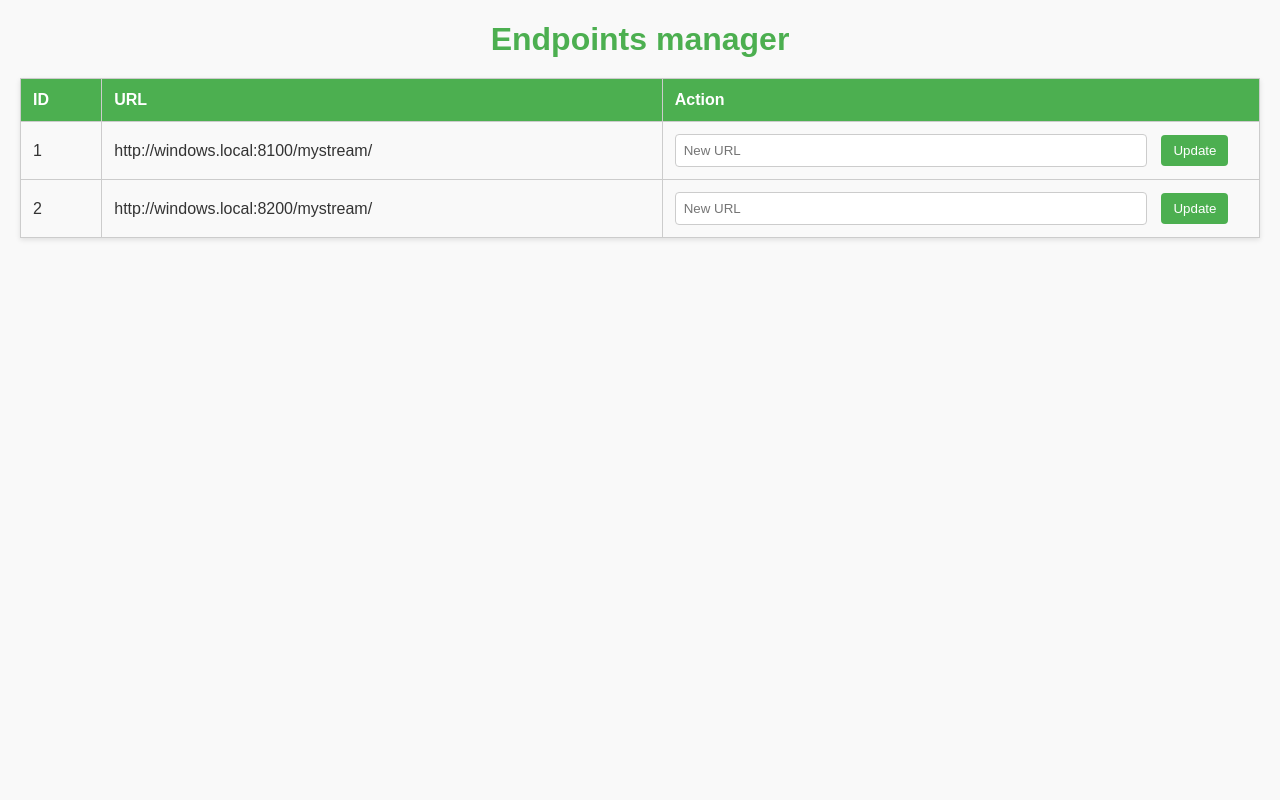
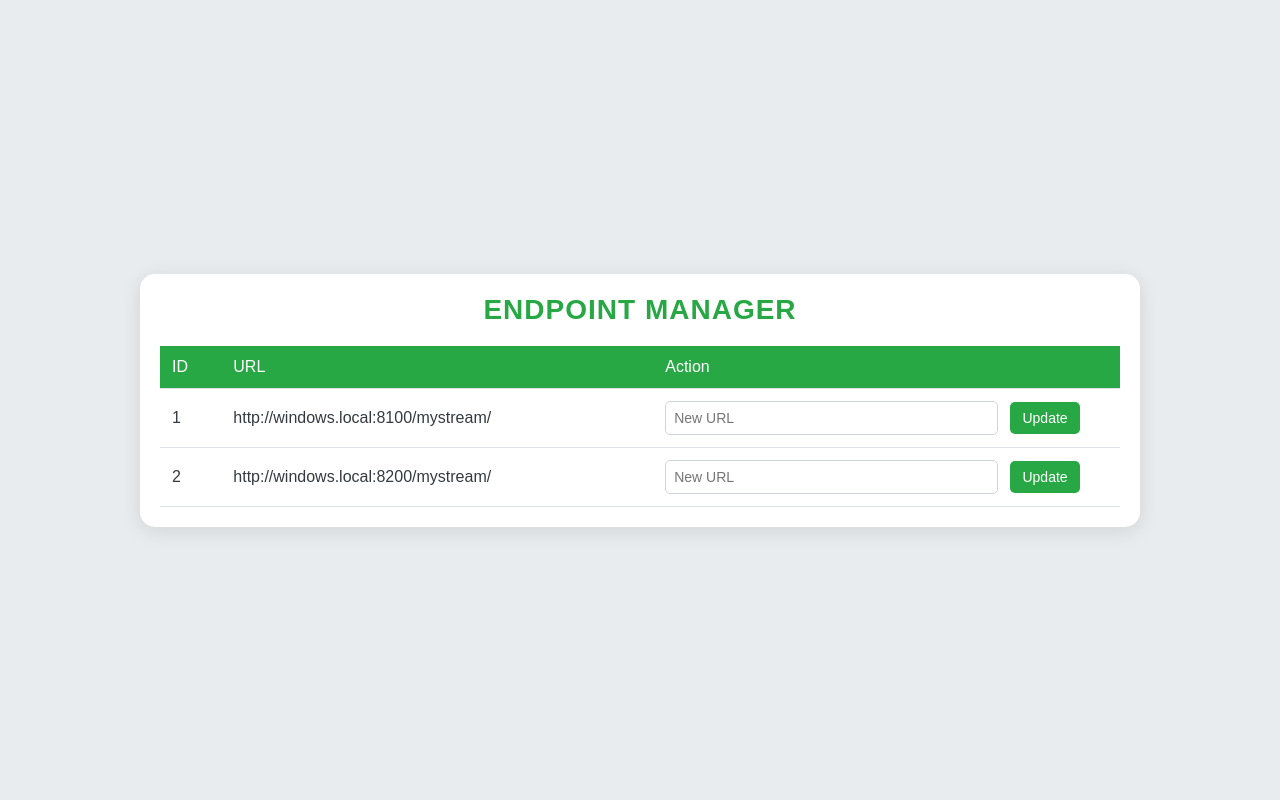
Before and after one commit to se23m504/GetEndpoints, a Flask app: page / in a window 1280 px wide. Run offline with Flask 3, Linux system fonts and the light colour scheme.

Commit message:
Refactor index.html

```diff
--- a/src/templates/index.html
+++ b/src/templates/index.html
@@ -3,88 +3,122 @@
 <head>
     <meta charset="UTF-8">
     <meta name="viewport" content="width=device-width, initial-scale=1.0">
-    <title>Endpoints manager</title>
+    <title>Endpoint Manager</title>
     <link rel="stylesheet" href="https://cdnjs.cloudflare.com/ajax/libs/font-awesome/5.15.4/css/all.min.css">
     <style>
+        * {
+            box-sizing: border-box;
+            margin: 0;
+            padding: 0;
+        }
+
         body {
+            display: flex;
+            justify-content: center;
+            align-items: center;
             font-family: 'Arial', sans-serif;
-            margin: 20px;
-            background-color: #f9f9f9;
-            color: #333;
+            min-height: 100vh;
+            background-color: #e9ecef;
+            color: #343a40;
+            padding: 20px;
+        }
+
+        .container {
+            max-width: 1000px;
+            width: 100%;
+            padding: 20px;
+            background-color: #ffffff;
+            box-shadow: 0 4px 20px rgba(0, 0, 0, 0.1);
+            border-radius: 15px;
+            overflow: hidden;
         }
 
         h1 {
-            color: #4CAF50;
+            color: #28a745;
             text-align: center;
             margin-bottom: 20px;
+            font-size: 28px;
+            font-weight: 600;
+            text-transform: uppercase;
+            letter-spacing: 1px;
         }
 
         table {
             width: 100%;
             border-collapse: collapse;
-            margin: 20px 0;
-            box-shadow: 0 2px 5px rgba(0, 0, 0, 0.1);
+            overflow: hidden;
         }
 
         th, td {
             padding: 12px;
-            border: 1px solid #ccc;
+            border-bottom: 1px solid #dee2e6;
             text-align: left;
+            font-size: 16px;
+            word-wrap: break-word;
         }
 
         th {
-            background-color: #4CAF50;
+            background-color: #28a745;
             color: white;
+            font-weight: 500;
+        }
+
+        tbody tr {
+            transition: background-color 0.2s ease;
         }
 
         tbody tr:hover {
-            background-color: #f1f1f1;
+            background-color: #f8f9fa;
         }
 
         .update-btn {
-            background-color: #4CAF50;
+            background-color: #28a745;
             color: white;
             border: none;
             padding: 8px 12px;
             cursor: pointer;
-            border-radius: 4px;
-            transition: background-color 0.3s ease;
+            border-radius: 5px;
+            transition: background-color 0.3s ease, transform 0.1s ease;
+            font-size: 14px;
+            white-space: nowrap;
         }
 
         .update-btn:hover {
-            background-color: #45a049;
+            background-color: #218838;
+            transform: scale(1.05);
         }
 
         input[type="url"] {
             padding: 8px;
-            border: 1px solid #ccc;
-            border-radius: 4px;
-            width: calc(100% - 100px);
-            margin-right: 10px;
+            border: 1px solid #ced4da;
+            border-radius: 5px;
+            width: calc(100% - 110px);
+            margin-right: 8px;
             box-sizing: border-box;
+            font-size: 14px;
+            transition: border-color 0.3s ease;
         }
 
         input[type="url"]:focus {
             outline: none;
-            border-color: #4CAF50;
+            border-color: #28a745;
         }
 
-        h2 {
-            margin-top: 40px;
-            color: #333;
+        .highlight {
+            background-color: #e0f2f1 !important;
         }
 
-        pre {
-            background-color: #fff;
-            padding: 10px;
-            border: 1px solid #ccc;
-            border-radius: 4px;
-            overflow-x: auto;
+        @media (max-width: 768px) {
+            .container {
+                padding: 15px;
             }
 
-        @media (max-width: 600px) {
             table, th, td {
                 font-size: 14px;
+            }
+
+            h1 {
+                font-size: 22px;
             }
 
             input[type="url"] {
@@ -92,15 +126,73 @@
             }
 
             .update-btn {
-                padding: 6px 10px;
+                padding: 6px 8px;
+            }
+        }
+
+        @media (max-width: 540px) {
+            h1 {
+                font-size: 20px;
+            }
+
+            table {
+                overflow-x: auto;
+                white-space: nowrap;
+            }
+
+            thead {
+                display: none;
+            }
+
+            tbody tr {
+                display: block;
+                background-color: #fff;
+                border-radius: 10px;
+                border: 1px solid #ddd;
+                margin-bottom: 15px;
+                padding: 15px;
+                box-shadow: 0 4px 10px rgba(0, 0, 0, 0.1);
+            }
+
+            tbody tr td {
+                display: block;
+                justify-content: flex-start;
+                padding: 10px 0;
+                width: 100%;
+            }
+
+            tbody tr td::before {
+                content: attr(data-label);
+                font-weight: bold;
+                color: #28a745;
+                margin-right: 10px;
+            }
+
+            .update-btn-container {
+                margin-top: 10px;
+                display: flex;
+                justify-content: flex-start;
+                flex-direction: column;
+            }
+
+            .update-btn {
+                padding: 8px 12px;
+                font-size: 14px;
+                background-color: #4caf50;
+                margin-top: 5px;
+            }
+
+            input[type="url"] {
+                width: 100%;
+                margin-bottom: 10px;
             }
         }
     </style>
 </head>
 <body>
 
-<h1>Endpoints manager</h1>
-
+<div class="container">
+    <h1>Endpoint Manager</h1>
     <table>
         <thead>
             <tr>
@@ -111,11 +203,11 @@
         </thead>
         <tbody id="endpoints-table-body">
             {% for endpoint in endpoints %}
-        <tr>
-            <td>{{ endpoint.id }}</td>
-            <td id="url-{{ endpoint.id }}">{{ endpoint.url }}</td>
-            <td>
-                <form onsubmit="return updateEndpoint(event, '{{ endpoint.id }}')">
+            <tr id="row-{{ endpoint.id }}">
+                <td data-label="ID">{{ endpoint.id }}</td>
+                <td data-label="URL" id="url-{{ endpoint.id }}">{{ endpoint.url }}</td>
+                <td data-label="Action">
+                    <form class="update-btn-container" onsubmit="return updateEndpoint(event, '{{ endpoint.id }}')">
                         <input type="url" id="new-url-{{ endpoint.id }}" placeholder="New URL" required>
                         <button type="submit" class="update-btn">Update</button>
                     </form>
@@ -124,29 +216,35 @@
             {% endfor %}
         </tbody>
     </table>
+</div>
 
 <script>
 function updateEndpoint(event, endpointId) {
     event.preventDefault();
-    const newUrl = document.getElementById(`new-url-${endpointId}`).value;
+
+    const newUrlInput = document.getElementById(`new-url-${endpointId}`);
+    const newUrl = newUrlInput.value.trim();
+    const row = document.getElementById(`row-${endpointId}`);
 
     fetch(`http://{{ api_host }}:5000/api/endpoints/${endpointId}`, {
         method: 'PUT',
-        headers: {
-            'Content-Type': 'application/json',
-        },
+        headers: { 'Content-Type': 'application/json' },
         body: JSON.stringify({ url: newUrl }),
     })
     .then(response => response.json())
     .then(data => {
         if (data.status === 'success') {
             document.getElementById(`url-${endpointId}`).innerText = newUrl;
+            newUrlInput.value = "";
+            row.classList.add("highlight");
+
+            setTimeout(() => row.classList.remove("highlight"), 3000);
         } else {
-            console.error(data.message);
+            console.error("Failed to update URL:", data.message);
         }
     })
     .catch(error => {
-        console.error('Error:', error);
+        console.error("Error:", error);
     });
 }
 </script>
```
Also changed, not shown: 1 other file. Lines whose indentation alone changed are shown as unchanged.
